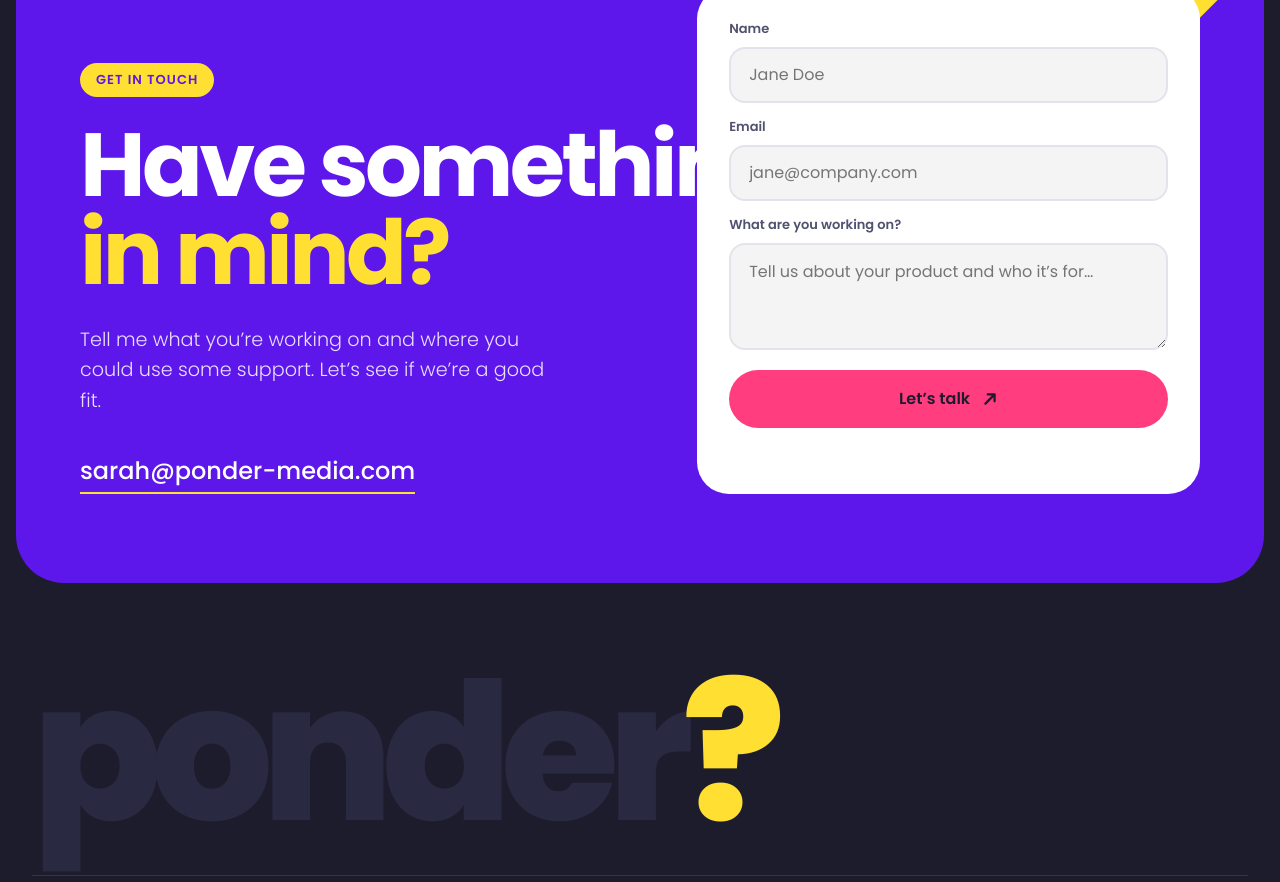
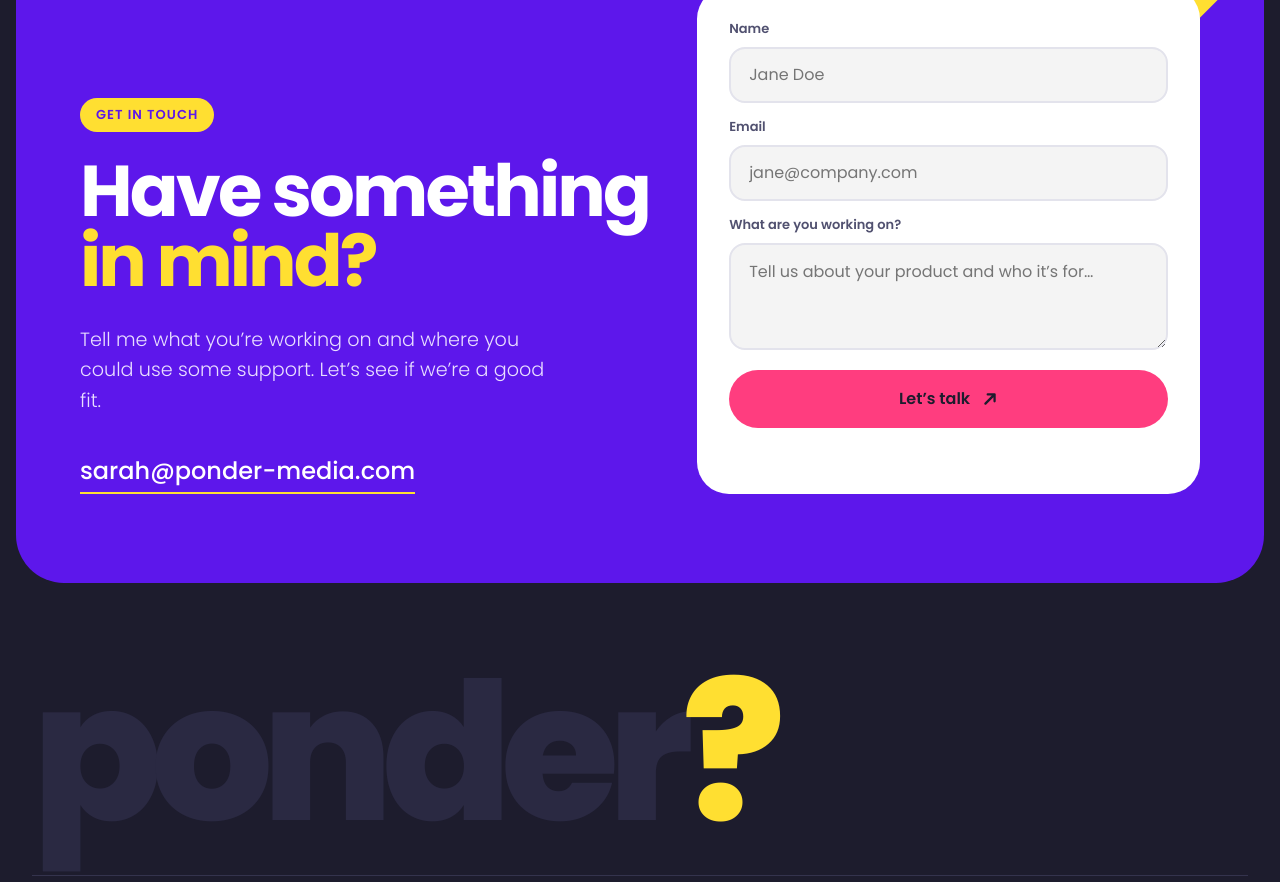
Before and after one commit to ponder-media-host/ponder-media-host.github.io, a plain HTML site: page index.html in a window 1280 px wide. Shown: the part 3760-4642 px from the top of the page. Drawn offline with Linux system fonts and the light colour scheme.

Commit message:
Modify contact header font size and structure
Updated the font size in the contact header and adjusted the HTML structure.

```diff
--- a/index.html
+++ b/index.html
@@ -220,7 +220,7 @@ POSITIONING &middot; LAUNCHES &middot; RESEARCH-LED CONTENT
 <div class="pm-split" style="position: relative; display: grid; grid-template-columns: minmax(0, 1.1fr) minmax(0, 1fr); gap: 64px; align-items: end">
 <div>
 <span style="display: inline-flex; align-items: center; min-height: 34px; padding: 0 16px; border-radius: 999px; background: #FFDF31; color: #5D17EB; font-size: 13px; font-weight: 600; letter-spacing: 0.08em">GET IN TOUCH</span>
-<h2 class="pm-contact-h2" style="margin: 24px 0 0; font-weight: 700; font-size: clamp(52px, 7vw, 96px); line-height: 0.98; letter-spacing: -0.04em">Have&nbsp;something<br><span style="color: #FFDF31">in mind?</span></h2>
+<h2 class="pm-contact-h2" style="margin: 24px 0 0; font-weight: 700; font-size: clamp(52px, 6vw, 72px); line-height: 0.98; letter-spacing: -0.04em">Have&nbsp;something<br><span style="color: #FFDF31">in mind?</span></h2>
 <p style="margin: 28px 0 0; max-width: 480px; font-size: clamp(17px, 1.5vw, 20px); line-height: 1.6; color: #E9DEFF; font-weight: 300">Tell me what you&rsquo;re working on and where you could use some support. Let&rsquo;s see if we&rsquo;re a good fit.</p>
 <a href="mailto:sarah@ponder-media.com" style="margin-top: 36px; display: inline-block; font-size: clamp(18px, 2vw, 24px); font-weight: 500; color: #FFFFFF; text-decoration: none; border-bottom: 2px solid #FFDF31; padding-bottom: 4px">sarah@ponder-media.com</a>
 </div>
@@ -271,4 +271,4 @@ POSITIONING &middot; LAUNCHES &middot; RESEARCH-LED CONTENT
 
 </div>
 </body>
-  </html>
+                                                                                                            </html>
```
